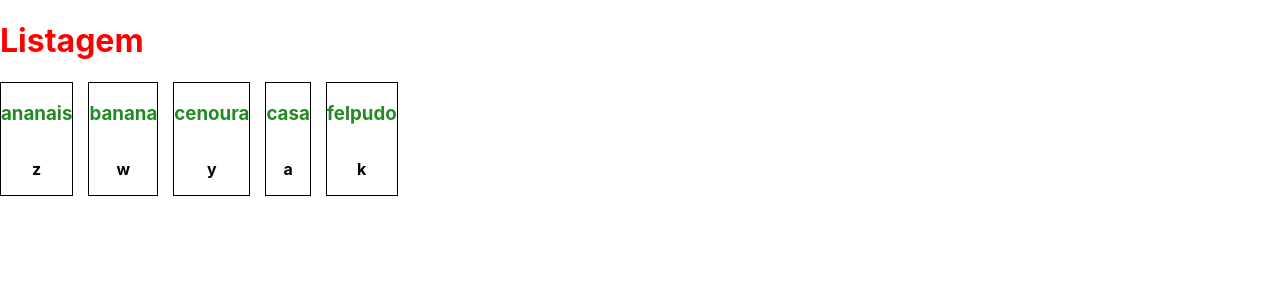
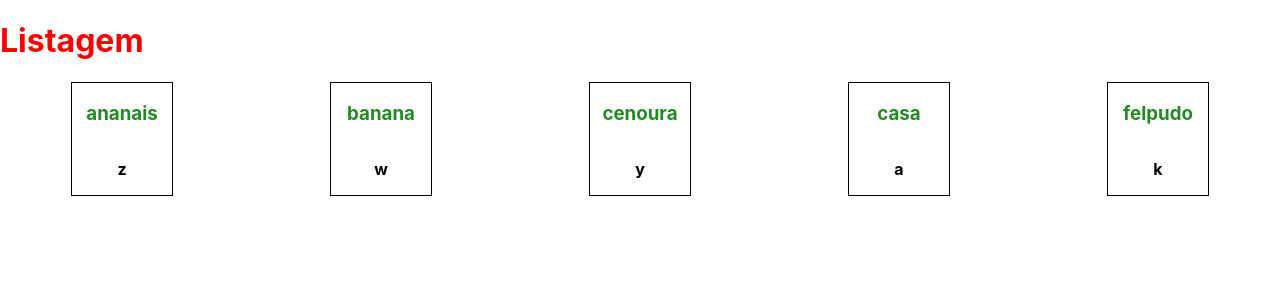
Before and after one commit to EduardoMangeli/n222, a React (Create React App) app: page /listagem in a window 1280 px wide. Shown: the top 300 px of the page. Built offline with nearby package versions, Linux system fonts and the light colour scheme.

Commit message:
elementos complexos

```diff
--- a/src/components/Cartao/style.js
+++ b/src/components/Cartao/style.js
@@ -4,6 +4,8 @@ const ContainerCartao = styled.div`
     display: flex;
     flex-direction: column;
     border: solid black 1px;
+    min-width: 100px;
+    align-items: center;
 
     p{
         text-align: center;
--- a/src/pages/Listagem/style.js
+++ b/src/pages/Listagem/style.js
@@ -3,6 +3,8 @@ import { styled } from "styled-components";
 const ContainerListagem = styled.div`
     display: flex;
     gap: 15px;
+    flex-wrap: wrap;
+    justify-content: space-around;
 `;
 
 const TituloListagem = styled.h1`
```
